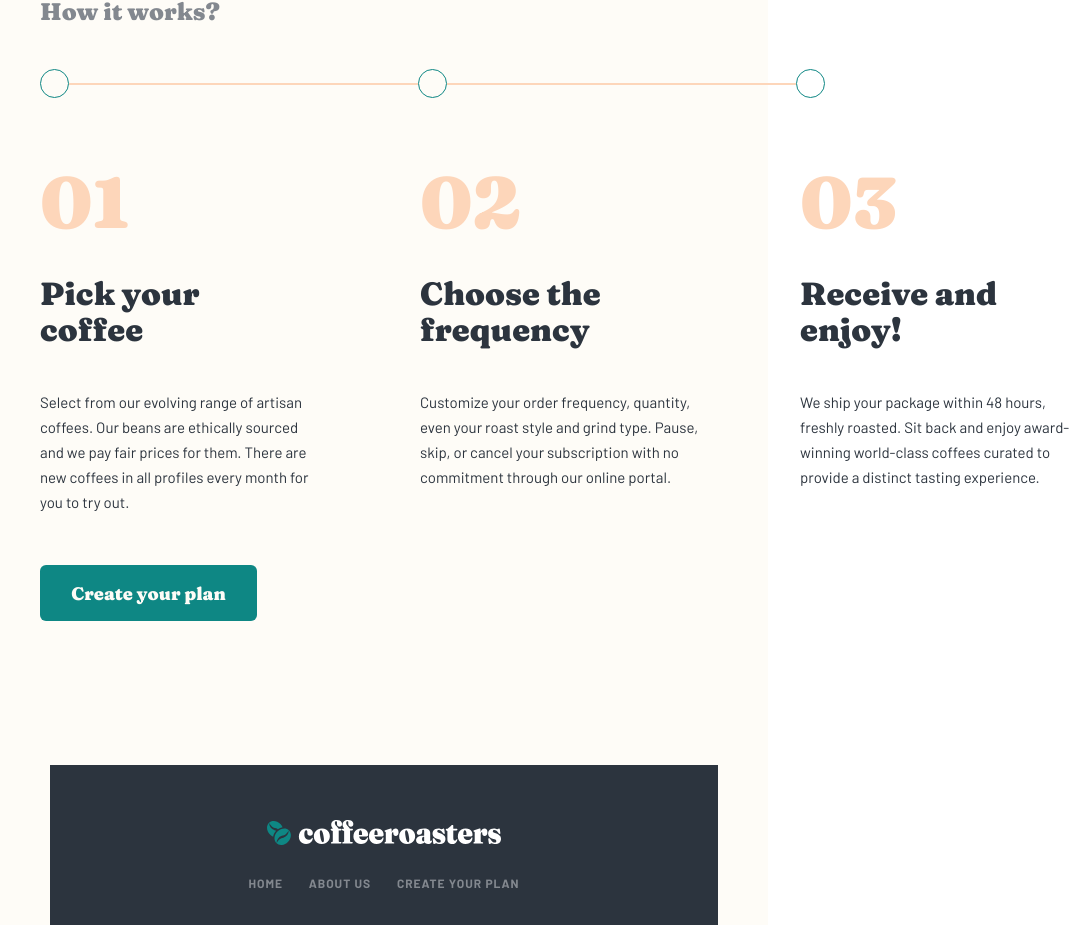
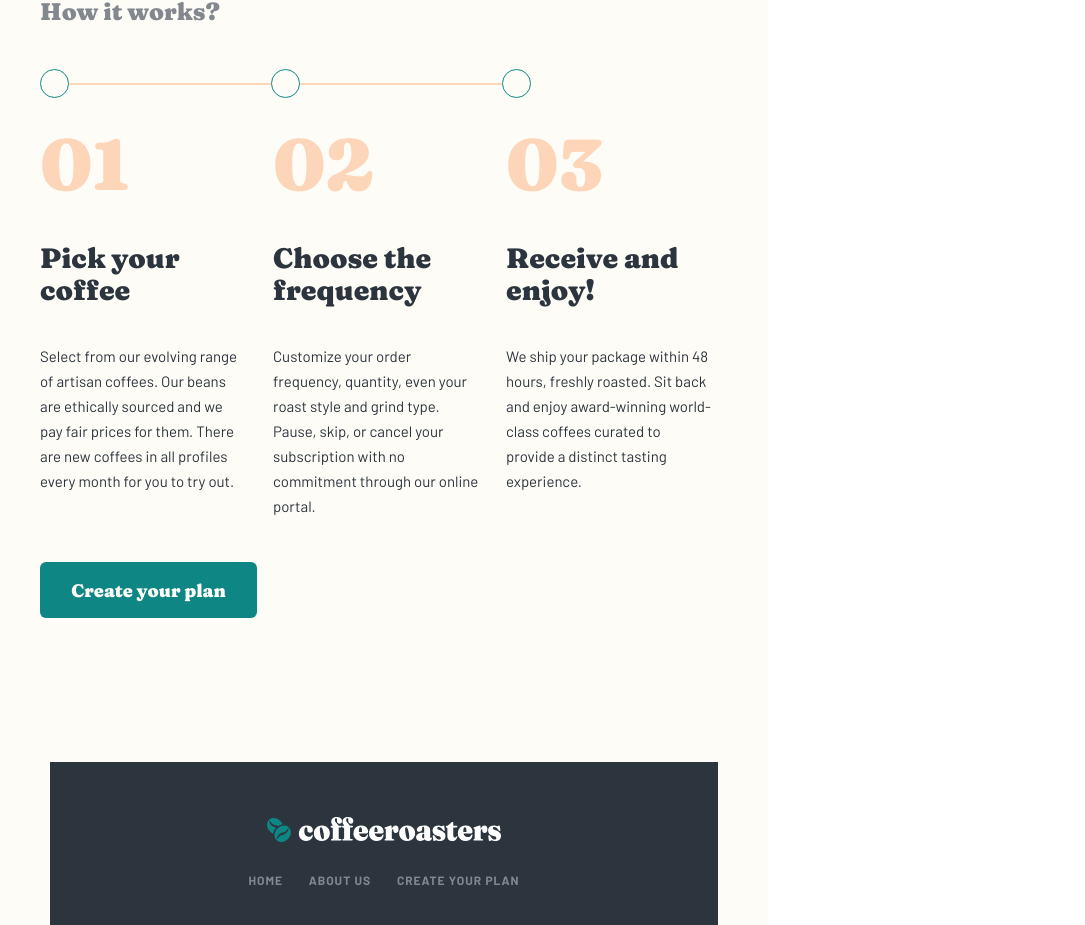
Before and after one commit to danielopq/Coffeeroasters, a React (Vite) app: page / in a window 768 px wide. Shown: the part 2854-3779 px from the top of the page, 1085 px wide, since content can reach past the window. Built offline with nearby package versions, Linux system fonts and the light colour scheme.

Commit message:
planSteps.css - tablet version done

```diff
--- a/src/components/shared/planSteps/planSteps.css
+++ b/src/components/shared/planSteps/planSteps.css
@@ -6,7 +6,7 @@
     justify-content: space-between;
 }
 
-#planStepsGraphic{
+#planStepsGraphic {
     width: inherit;
     height: 31px;
     display: flex;
@@ -15,20 +15,20 @@
     justify-content: flex-start;
 }
 
-.stepsCircle{
+.stepsCircle {
     width: 29px;
     height: 29px;
     border-radius: 50%;
     border: solid 1px var(--darkCyan);
 }
 
-.stepsLine{
+.stepsLine {
     width: 349px;
     height: 2px;
     background-color: var(--paleOrange);
 }
 
-#planStepsIndications{
+#planStepsIndications {
     width: inherit;
     height: 355px;
     display: flex;
@@ -36,33 +36,65 @@
     justify-content: space-between;
 }
 
-.step{
+.step {
     width: 285px;
     height: inherit;
 }
 
-.stepNumber{
+.stepNumber {
     font: 900 72px/72px 'Fraunces-Black';
     color: var(--paleOrange);
 }
 
-.step h3{
+.step h3 {
     width: 255px;
     margin: 38px 0px 42px 0px;
 }
 
-.dark h3{
+.dark h3 {
     color: var(--darkGrey);
 }
 
-.dark p[class='mainText']{
+.dark p[class='mainText'] {
     color: var(--darkGrey);
 }
 
-.light h3{
+.light h3 {
     color: var(--lightCream);
 }
 
-.light p[class='mainText']{
+.light p[class='mainText'] {
     color: var(--lightCream);
 }
+
+/*############################## TABLET VERSION ##############################*/
+
+@media (min-width: 768px) and (max-width: 1024px) {
+    .planSteps {
+        width: 689px;
+        height: 450px;
+    }
+
+    #planStepsGraphic {
+        width: 497px;
+    }
+
+    .stepsLine {
+        width: 202px;
+    }
+
+    #planStepsIndications {
+        height: auto;
+    }
+
+    .step {
+        width: 223px;
+        height: 390px;
+        padding-right: 17px;
+    }
+
+    .step h3 {
+        width: 223px;
+        margin: 42px 0px 38px 0px;
+    }
+}
--- a/src/index.css
+++ b/src/index.css
@@ -106,6 +106,10 @@ p{
         font: 32px/48px 'Fraunces-Black';
     }
 
+    h3{
+        font: 28px/32px 'Fraunces-Black';
+    }
+
     .mainText{
         font: 400 15px/25px 'Barlow-Regular';
     }
```
